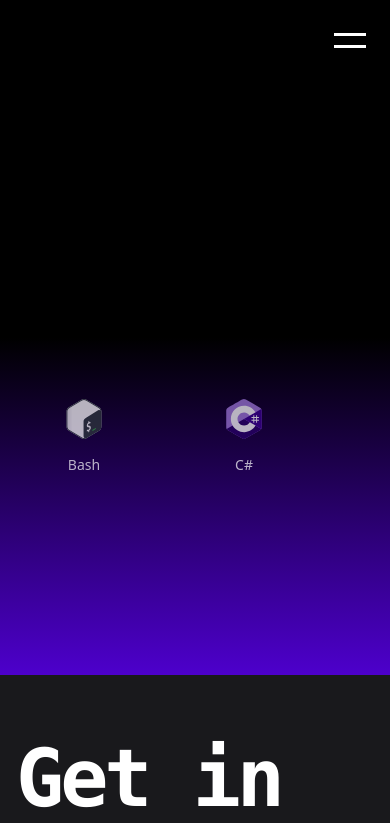
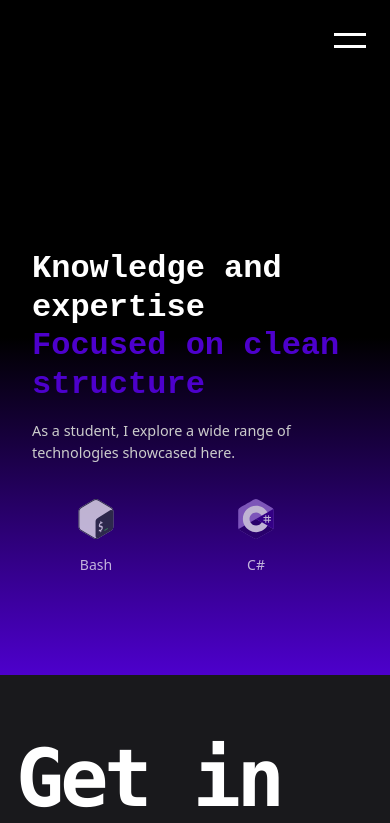
Before and after one commit to MathiasFoght/portfolio, a Next.js app: page /views/about in a window 390 px wide. Shown: the top 823 px of the page. Built offline with nearby package versions, Linux system fonts and the light colour scheme; grey boxes are pictures that could not be loaded.

Commit message:
added expertise section for the about-view

```diff
--- a/src/app/components/carousel/techCarousel.tsx
+++ b/src/app/components/carousel/techCarousel.tsx
@@ -64,6 +64,7 @@ const TrustedBySection: React.FC = () => {
                                 height={32}
                                 className={styles.icon}
                                 aria-hidden="true"
+                                priority={true}
                             />
                         </div>
                         <span className={styles.name}>{tech.name}</span>
--- a/src/app/views/about/page.tsx
+++ b/src/app/views/about/page.tsx
@@ -5,6 +5,14 @@ import styles from "./styles.module.css";
 const About: React.FC = () => {
     return (
         <div id="about" className={styles.wrapper} >
+            <div className={styles.expertiseSection}>
+                <h2>
+                    Knowledge and expertise  <br/> <span className={styles.highlight}>Focused on clean structure</span>
+                </h2>
+                <p>
+                    As a student, I explore a wide range of technologies showcased here.
+                </p>
+            </div>
             <TechCarousel />
         </div>
     );
--- a/src/app/views/about/styles.module.css
+++ b/src/app/views/about/styles.module.css
@@ -1,56 +1,73 @@
 .wrapper {
     width: 100%;
-    padding: 20px;
-    height: auto;
-    background-image: linear-gradient(to bottom, #000000 50%, #4D00CC 100%);
-    display: flex;
-    flex-direction: column;
-    align-items: center;
-}
-
-
-
-
-.wrapper {
     display: flex;
     flex-direction: column;
     align-items: center;
     min-height: 80vh;
-    justify-content: end;
-    padding-bottom: 200px;
+    justify-content: flex-end;
+    padding: 4rem 40px 200px;
+    background-image: linear-gradient(to bottom, black 50%, #4D00CC 100%);
 }
 
-.container {
-    width: 80%;
-    margin: 0 auto;
-    padding: 20px;
-    text-align: center;
+.expertiseSection {
+    width: 100%;
+    text-align: start;
+    margin-bottom: 3rem;
 }
 
-.title {
-    font-size: 2.5rem;
-    margin-bottom: 20px;
-    color: #333;
+.expertiseSection h2 {
+    font-size: 4.5rem;
+    line-height: 1.2;
+    margin: 0;
+    color: #fff;
+    font-family: monospace;
+    font-weight: bold;
 }
 
-.description {
-    font-size: 1.2rem;
-    line-height: 1.6;
-    color: #666;
+.expertiseSection .highlight {
+    color: #4D00CC;
 }
 
-/* Responsive Styles */
-@media (max-width: 768px) {
-    .container {
-        width: 95%;
-        padding: 10px;
+.expertiseSection p {
+    font-size: 1.125rem;
+    color: #ccc;
+    margin-top: 1rem;
+    max-width: 50%;
+}
+
+/* Tablet */
+@media (max-width: 1024px) {
+    .wrapper {
+        padding-bottom: 150px;
     }
 
-    .title {
+    .expertiseSection h2 {
+        font-size: 3rem;
+    }
+
+    .expertiseSection p {
+        font-size: 1rem;
+        max-width: 100%;
+    }
+}
+
+/* Mobile */
+@media (max-width: 768px) {
+    .wrapper {
+        padding: 2rem 2rem 100px;
+    }
+
+    .expertiseSection {
+        text-align: start;
+        margin-bottom: 2rem;
+    }
+
+    .expertiseSection h2 {
         font-size: 2rem;
     }
 
-    .description {
-        font-size: 1rem;
+    .expertiseSection p {
+        font-size: 0.9rem;
+        max-width: 100%;
     }
 }
```
